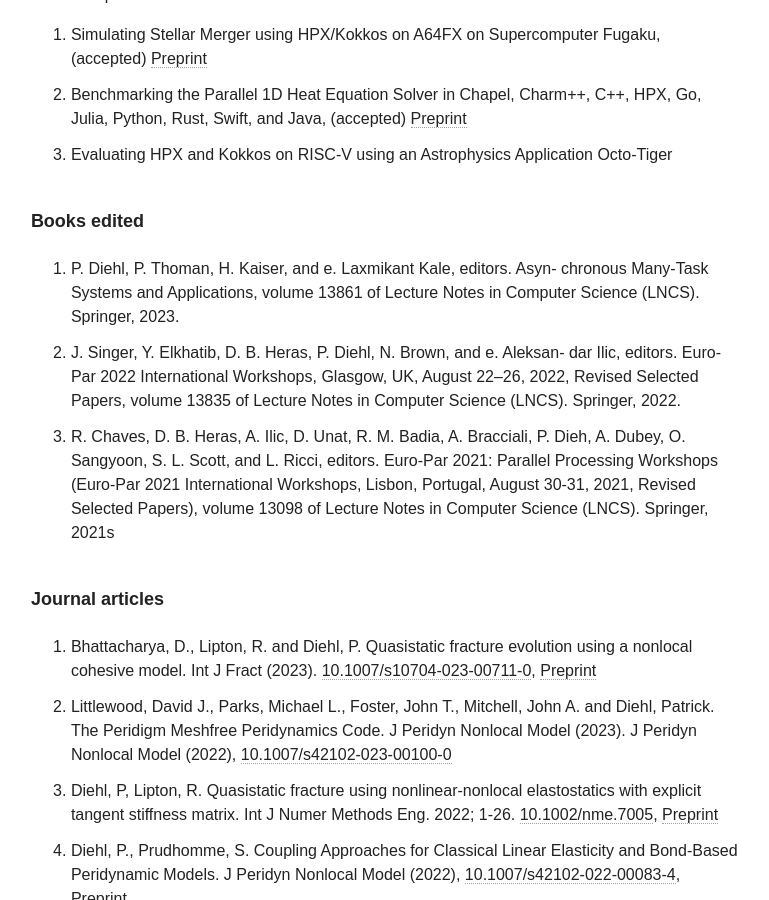
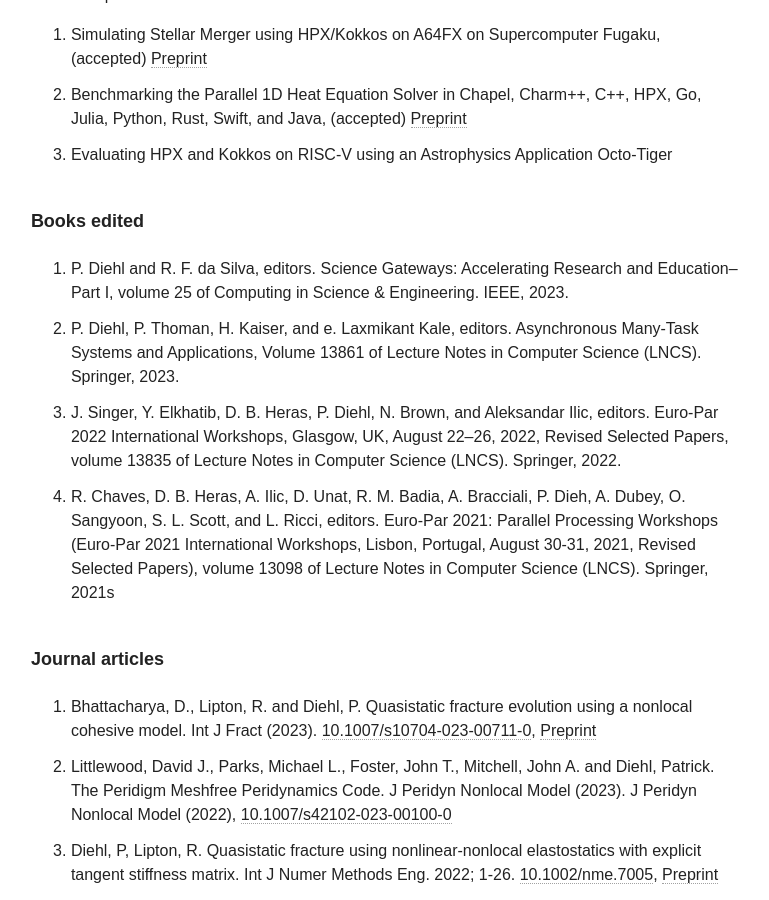
Before and after one commit to diehlpk/diehlpk.github.io, a Jekyll site: the page built from cv/index.md, in a window 1280 px wide and 900 px high, scrolled down 8678 px. Shown: the whole window, without its empty margins (255-1024 px from the left). Built offline with Jekyll 4.4.1, drawn with Linux system fonts in a browser that asks for light colours; some web fonts are replaced.

Commit message:
Update CV

```diff
--- a/cv/index.md
+++ b/cv/index.md
@@ -265,8 +265,9 @@ prediction and experimental design ([Link](http://wfm2020.usacm.org/))
 
 ###### Books edited
 
-1. P. Diehl, P. Thoman, H. Kaiser, and e. Laxmikant Kale, editors. Asyn- chronous Many-Task Systems and Applications, volume 13861 of Lecture Notes in Computer Science (LNCS). Springer, 2023.
-1. J. Singer, Y. Elkhatib, D. B. Heras, P. Diehl, N. Brown, and e. Aleksan- dar Ilic, editors. Euro-Par 2022 International Workshops, Glasgow, UK, August 22–26, 2022, Revised Selected Papers, volume 13835 of Lecture Notes in Computer Science (LNCS). Springer, 2022.
+1. P. Diehl and R. F. da Silva, editors. Science Gateways: Accelerating Research and Education–Part I, volume 25 of Computing in Science & Engineering. IEEE, 2023.
+1. P. Diehl, P. Thoman, H. Kaiser, and e. Laxmikant Kale, editors. Asynchronous Many-Task Systems and Applications, Volume 13861 of Lecture Notes in Computer Science (LNCS). Springer, 2023.
+1. J. Singer, Y. Elkhatib, D. B. Heras, P. Diehl, N. Brown, and Aleksandar Ilic, editors. Euro-Par 2022 International Workshops, Glasgow, UK, August 22–26, 2022, Revised Selected Papers, volume 13835 of Lecture Notes in Computer Science (LNCS). Springer, 2022.
 1. R. Chaves, D. B. Heras, A. Ilic, D. Unat, R. M. Badia, A. Bracciali, P. Dieh, A. Dubey, O. Sangyoon, S. L. Scott, and L. Ricci, editors. Euro-Par 2021: Parallel Processing Workshops (Euro-Par 2021 International Workshops, Lisbon, Portugal, August 30-31, 2021, Revised Selected Papers), volume 13098 of Lecture Notes in Computer Science (LNCS). Springer, 2021s
 
 ###### Journal articles
```
